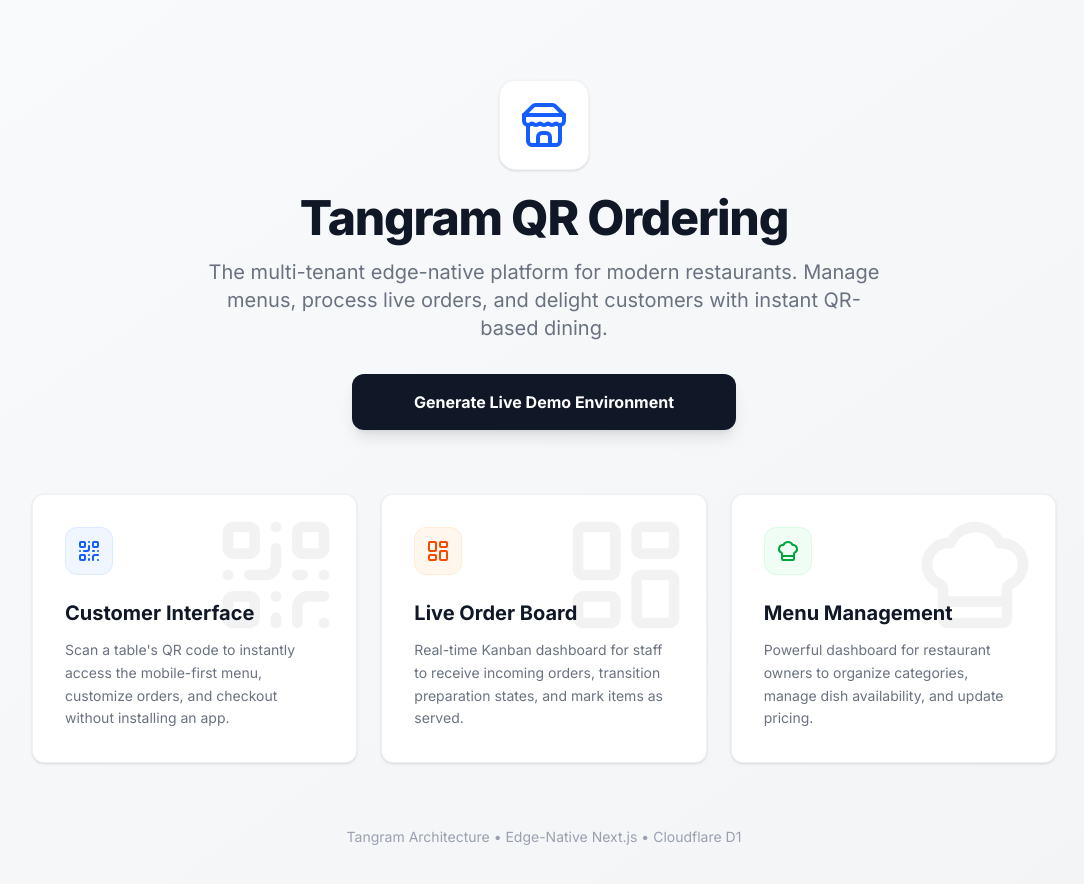
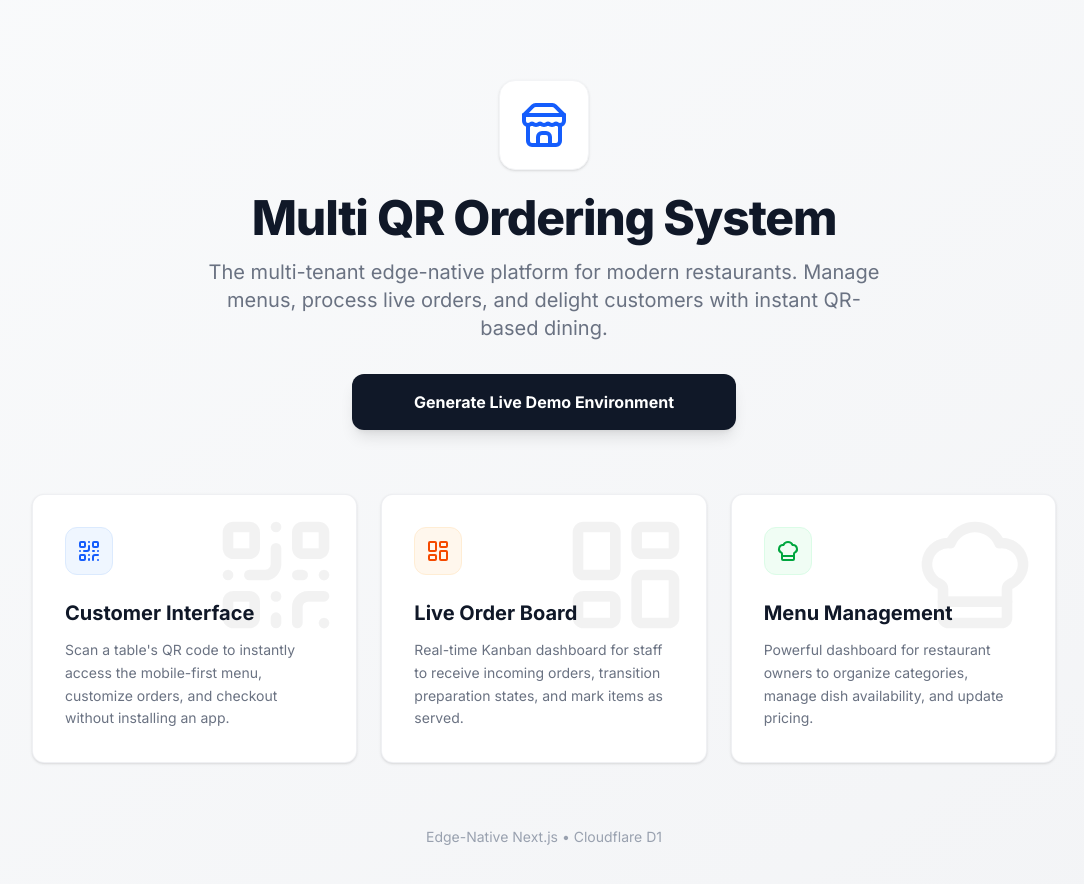
Before and after one commit to JeroTan/multi-restaurant-sample-app, a Next.js app: page / in a window 1280 px wide. Shown: the top 884 px of the page, without its empty margins (96-1180 px from the left). Built offline with nearby package versions, Linux system fonts and the light colour scheme.

Commit message:
chore: update title

```diff
--- a/src/app/page.tsx
+++ b/src/app/page.tsx
@@ -11,7 +11,7 @@ export default function HomePage() {
             <Store className="w-12 h-12 text-blue-600" />
           </div>
           <h1 className="text-4xl sm:text-5xl font-extrabold text-gray-900 tracking-tight mb-4">
-            Tangram QR Ordering
+            Multi QR Ordering System
           </h1>
           <p className="text-lg sm:text-xl text-gray-500 max-w-2xl mx-auto mb-8">
             The multi-tenant edge-native platform for modern restaurants. Manage menus, process live orders, and delight customers with instant QR-based dining.
@@ -68,7 +68,7 @@ export default function HomePage() {
 
         {/* Footer/Note */}
         <div className="mt-16 text-center text-sm text-gray-400">
-          <p>Tangram Architecture • Edge-Native Next.js • Cloudflare D1</p>
+          <p>Edge-Native Next.js • Cloudflare D1</p>
         </div>
       </div>
     </div>
--- a/src/components/CreateDemoButton.tsx
+++ b/src/components/CreateDemoButton.tsx
@@ -23,7 +23,7 @@ export default function CreateDemoButton() {
       const tenantRes = await fetch("/api/admin/tenants", {
         method: "POST",
         headers: { "Content-Type": "application/json" },
-        body: JSON.stringify({ name: "Tangram Demo Resto", slug }),
+        body: JSON.stringify({ name: "Demo Restaurant", slug }),
       });
       if (!tenantRes.ok) throw new Error("Failed to create tenant");
       const tenant = await tenantRes.json() as any;
@@ -53,7 +53,7 @@ export default function CreateDemoButton() {
           body: JSON.stringify({
             tenantId: tenant.id,
             categoryId: category.id,
-            name: "Tangram Burger",
+            name: "Classic Burger",
             description: "A perfect demo burger with edge-native sauce.",
             price: 14.99,
           }),
--- /dev/null
+++ b/tangram/archive/2026-04-23-00007_brand_rename/plan.md
@@ -0,0 +1,28 @@
+# Technical Roadmap: Brand Rename
+
+## I. Architectural Alignment
+- **Content Integrity:** Ensures that internal tooling/workflow names (Tangram) do not leak into the production UI.
+- **User Prompt:** "can you remove any instance of text Tangram! tanggram is our workflow not a name or brand of this app lol. Just name it Multi QR Ordering System"
+
+## II. Data Model & Schema Changes
+- **No Database Schema changes.** This is purely a content update in the presentation layer.
+
+## III. Atomic Task List
+
+### UI Content Layer
+- [x] **Task 1: Update Landing Page Branding**
+  > **Detailed Summary:** Modify `src/app/page.tsx` to replace "Tangram QR Ordering" with "Multi QR Ordering System". Also, update the footer text from "Tangram Architecture" to a more appropriate generic tech stack description or remove the word Tangram.
+
+- [x] **Task 2: Update Demo Orchestrator Mock Data**
+  > **Detailed Summary:** Modify `src/components/CreateDemoButton.tsx` to change the mock data generation strings from "Tangram Demo Resto" to "Demo Restaurant" and "Tangram Burger" to "Classic Burger" (or similar).
+
+## IV. Critical Path & Dependencies
+1. Task 1 and Task 2 are independent and can be done simultaneously.
+
+## V. Verification & Testing Mechanism
+
+| Requirement | Verification Method | Pass Criteria |
+| :--- | :--- | :--- |
+| **Brand Removal** | Code Search / Manual Test | A search for the word "Tangram" in the `src/` directory returns 0 results. |
+| **Landing Page** | Manual Browser Test | The landing page hero text displays "Multi QR Ordering System". |
+| **Demo Data** | Manual Browser Test | Clicking "Generate Demo" creates a restaurant and dish without the word "Tangram" in their names. |
--- /dev/null
+++ b/tangram/archive/2026-04-23-00007_brand_rename/summary.md
@@ -0,0 +1,15 @@
+# Feature Summary: Brand Rename to Multi QR Ordering System
+
+## Intent
+To correct the branding across the application. The term "Tangram" is the name of our AI workflow/system, not the name of the app. The app should be rebranded to "Multi QR Ordering System" in all user-facing interfaces.
+
+## Scope
+- **Content Updates:** Scan and replace any hardcoded instances of the word "Tangram" with "Multi QR Ordering System" (or relevant generic phrasing) across all UI components and pages in the `src/` directory.
+
+## Strategic Fit
+This feature ensures the application's branding is accurate and professional for the end-user, correcting a misinterpretation of the internal AI workflow name.
+
+## Final Execution Log
+- **What was Built**: Rebranded the entire application by replacing all user-facing instances of "Tangram" with "Multi QR Ordering System" or generic terminology.
+- **Challenges & Fixes**: No significant bugs. Verified the brand removal using recursive grep search.
+- **Design Adherence**: Maintained the clean UI hierarchy and established architectural patterns.
```
